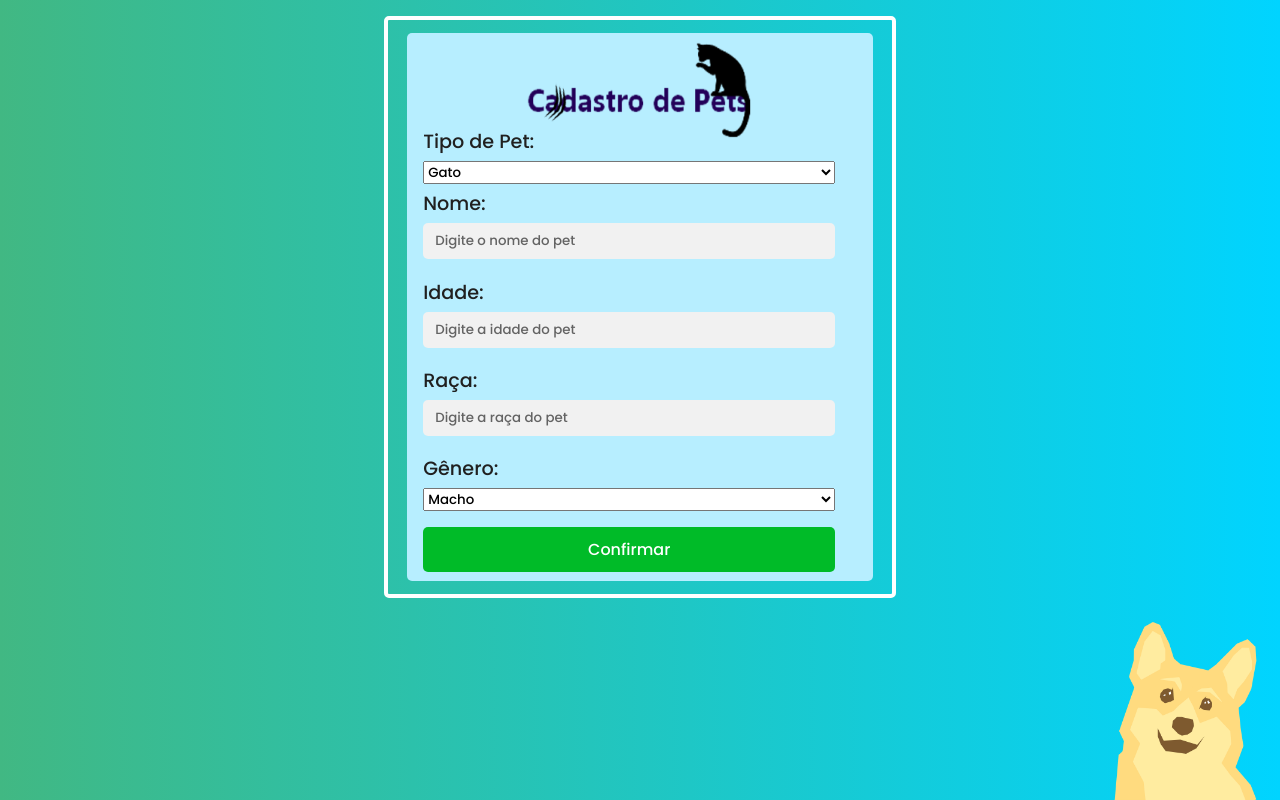
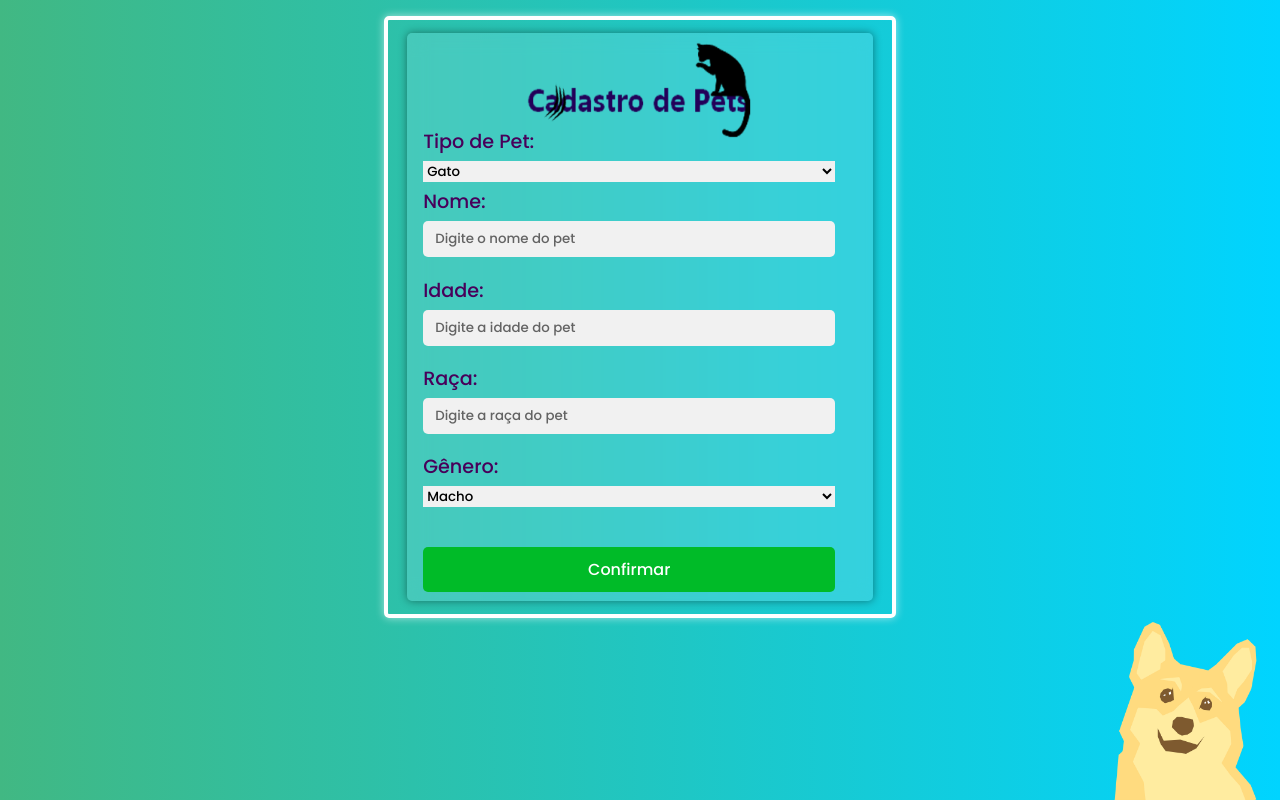
Before and after one commit to lucas22022008/cadastro_pets, a plain HTML site: page index.html in a window 1280 px wide. Drawn offline with Linux system fonts and the light colour scheme.

Commit message:
projeto finalizado!

```diff
--- a/style.css
+++ b/style.css
@@ -36,12 +36,15 @@ body {
     width: 40%;
     height: 100%;
     border: 4px solid #fff;
+    box-shadow: 0 0 8px #ffffff98;
     padding: .8em 1.2em;
     border-radius: 5px;
 }
 
 .contain {
-    background-color: rgba(183, 238, 255);
+    background-color: rgba(183, 238, 255, 0.19);
+    backdrop-filter: blur(10px);
+    box-shadow: 0 0 8px #0000006d;
     width: 100%;
     height: 100%;
     display: flex;
@@ -65,7 +68,7 @@ body {
 
 .contain .main-contain label {
     font-size: 1.2em;
-    color: #202020;
+    color: #48005a;
     padding: 5px 0;
 }
 
@@ -91,12 +94,24 @@ body {
 .contain .main-contain button {
     padding: .6em .6em;
     background-color: rgb(0, 187, 40);
-    margin-top: 1em;
+    margin-top: 40px;
     border: none;
     outline: none;
     border-radius: 5px;
     color: white;
     font-size: 1em;
+    cursor: pointer;
+    transition: .2s;
+}
+
+.contain .main-contain button:hover {
+    transform: scale(1.05);
+}
+
+.contain .main-contain select {
+    border: none;
+    outline: none;
+    background-color: #f1f1f1;
 }
 
 .dog {
@@ -122,6 +137,7 @@ body {
     .contain-border {
         width: 90%;
     }
+
     .dog {
         width: 8em;
     }
```
Also changed, not shown: index.html (+3 -0 lines).
